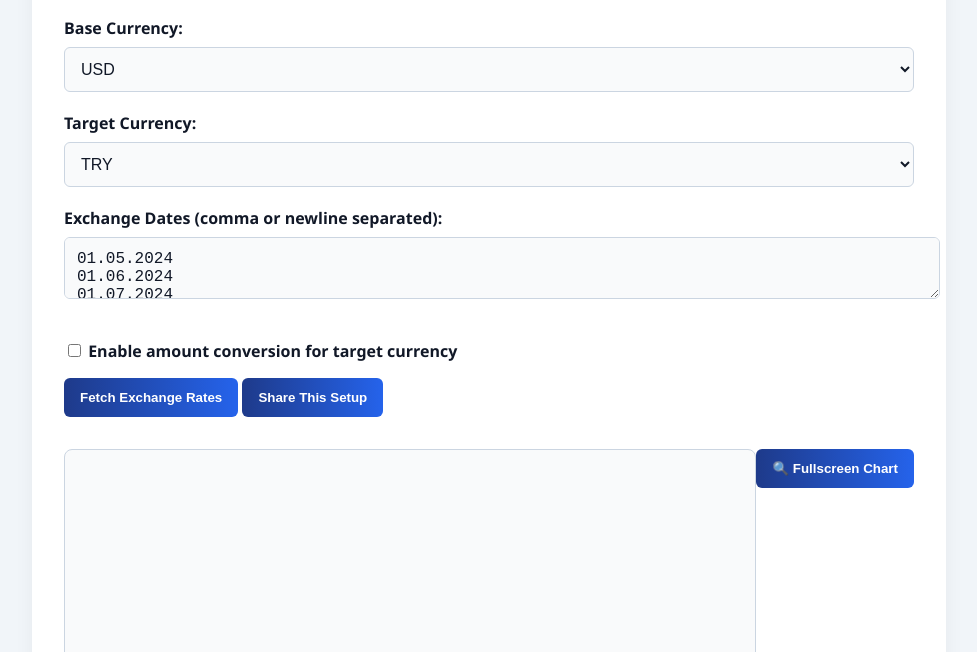
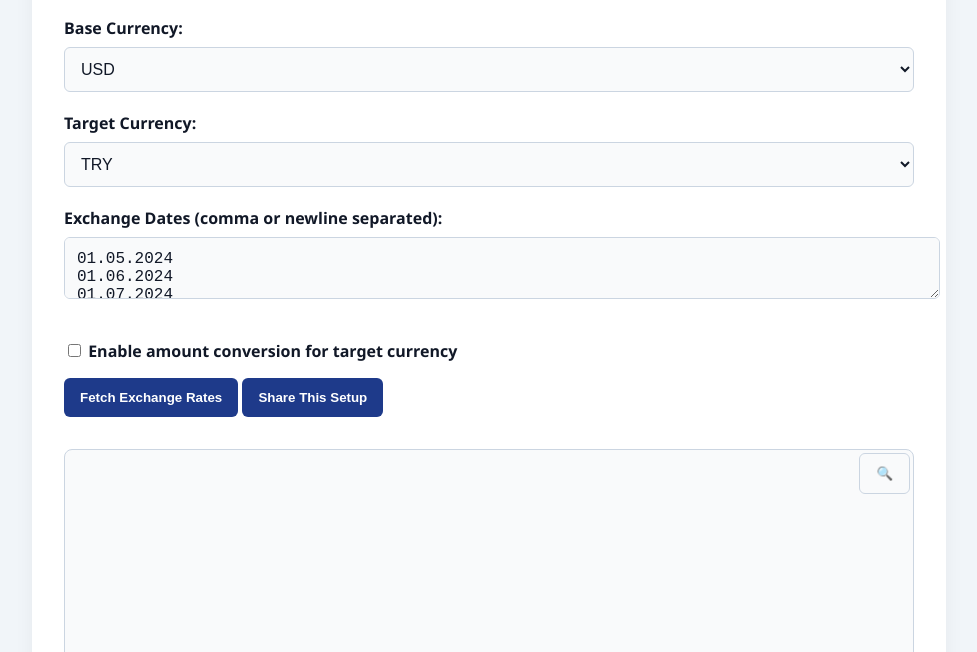
Before and after one commit to mronus/tcmb-cross-rates-app, a website: page public/index.html in a window 1280 px wide. Shown: the part 148-800 px from the top of the page, without its empty margins (151-1128 px from the left). Drawn offline with nearby package versions, Linux system fonts and the light colour scheme; some packages are replaced by stand-ins of ours; a script that the page names is missing.

Commit message:
make the chart full screen-able

```diff
--- a/public/index.html
+++ b/public/index.html
@@ -87,7 +87,7 @@
 
     button {
       display: inline-block;
-      background: linear-gradient(to right, var(--primary), #2563eb);
+      background: var(--primary);
       color: white;
       font-weight: bold;
       padding: 0.75rem 1rem;
@@ -96,10 +96,6 @@
       border-radius: 6px;
       cursor: pointer;
       transition: background 0.3s;
-    }
-
-    button:hover {
-      background: linear-gradient(to right, #2563eb, var(--primary));
     }
 
     #summaryOutput {
@@ -122,6 +118,7 @@
       border: 1px solid var(--border);
       max-height: 70vh;
       overflow: auto;
+      position: relative;
     }
 
     :fullscreen #chartContainer,
@@ -134,6 +131,14 @@
       box-sizing: border-box;
     }
 
+    #fullscreenBtn {
+      position: absolute;
+      right: 3px;
+      top: 3px;
+      margin: 0;
+      background: none;
+      border: 1px solid var(--border);
+    }
 
     canvas {
       width: 100% !important;
@@ -222,8 +227,8 @@
     <button onclick="generateShareableLink()">Share This Setup</button>
     <div id="spinner" style="display:none; text-align:center; margin-top:1rem;">Loading...</div>
     <div id="summaryOutput" style="font-weight: bold; margin-top: 1rem;"></div>
-    <button id="fullscreenBtn" style="float: right;">🔍 Fullscreen Chart</button>
     <div id="chartContainer">
+      <button id="fullscreenBtn">🔍</button>
       <canvas id="rateChart"></canvas>
     </div>
   </div>
```
